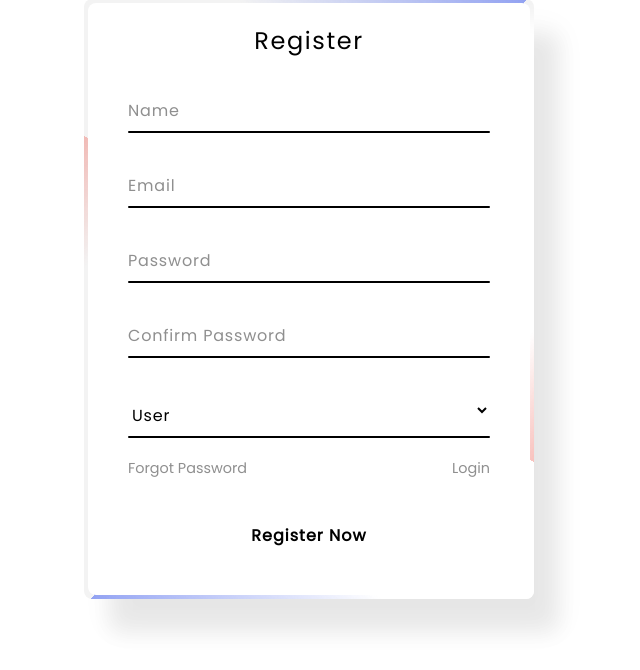
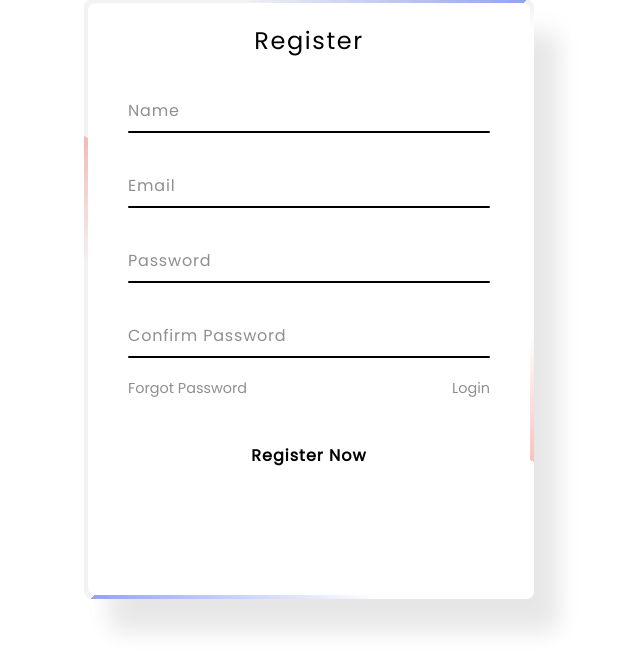
Before and after one commit to aliredaissa/PHP_project, a PHP site: page /register.php in a window 1280 px wide. Shown: the part 101-771 px from the top of the page, without its empty margins (331-971 px from the left). Run offline with PHP 8.4, Linux system fonts and the light colour scheme; some libraries are stand-ins or nearby versions.

Commit message:
last changes

```diff
--- a/home.php
+++ b/home.php
@@ -99,7 +99,7 @@ if (isset($_POST['add_to_cart'])) {
 
   <section class="questions_cont">
     <div class="questions">
-    <h2>Have Any Queries?</h2>
+    <h2>Have Any Questions?</h2>
     <p>At Bookiee, we value your satisfaction and strive to provide exceptional customer service. If you have any questions, concerns, or inquiries, our dedicated team is here to assist you every step of the way.</p>
     <button class="product_btn">Contact Us</button>
     </div>
--- a/login.php
+++ b/login.php
@@ -79,7 +79,7 @@ if(isset($message)){
 
         <div class="links">
             <a href="#">Forgot Password</a>
-            <a href="register.php">Sign in</a>
+            <a href="register.php">Sign up</a>
         </div>
 
         <input type="submit" value="Login" name="submit">
--- a/register.php
+++ b/register.php
@@ -37,10 +37,8 @@ if(isset($_POST['submit'])){
     <meta name="viewport" content="width=device-width, initial-scale=1.0">
     <title>Register Form</title>
 
-    <!-- Font awesome Link -->
     <link rel="stylesheet" href="https://cdnjs.cloudflare.com/ajax/libs/font-awesome/6.4.0/css/all.min.css" integrity="sha512-iecdLmaskl7CVkqkXNQ/ZH/XLlvWZOJyj7Yy7tcenmpD1ypASozpmT/E0iPtmFIB46ZmdtAc9eNBvH0H/ZpiBw==" crossorigin="anonymous" referrerpolicy="no-referrer" />
 
-    <!-- Css File Link -->
     <link rel="stylesheet" href="login.css">
 </head>
 
@@ -87,14 +85,6 @@ if(isset($message)){
             <i></i>
         </div>
 
-            <div class="inputbox">
-            <select name="user_type" >
-                <option value="user">User</option>
-                <option value="admin">Admin</option>
-            </select>
-        <i></i>
-        </div>
-
         <div class="links">
             <a href="#">Forgot Password</a>
             <a href="login.php">Login</a>
--- a/shop.php
+++ b/shop.php
@@ -56,7 +56,7 @@ include 'user_header.php';
           <form action="" method="post" class="pro_box">
             <img src="./uploaded_img/<?php echo $fetch_products['image']; ?>" alt="">
             <h3><?php echo $fetch_products['name']; ?></h3>
-            <p>Rs. <?php echo $fetch_products['price']; ?>/-</p>
+            <p>$ <?php echo $fetch_products['price']; ?></p>
 
             <input type="hidden" name="product_name" value="<?php echo $fetch_products['name'] ?>">
             <input type="number" name="product_quantity" min="1" value="1">
```
